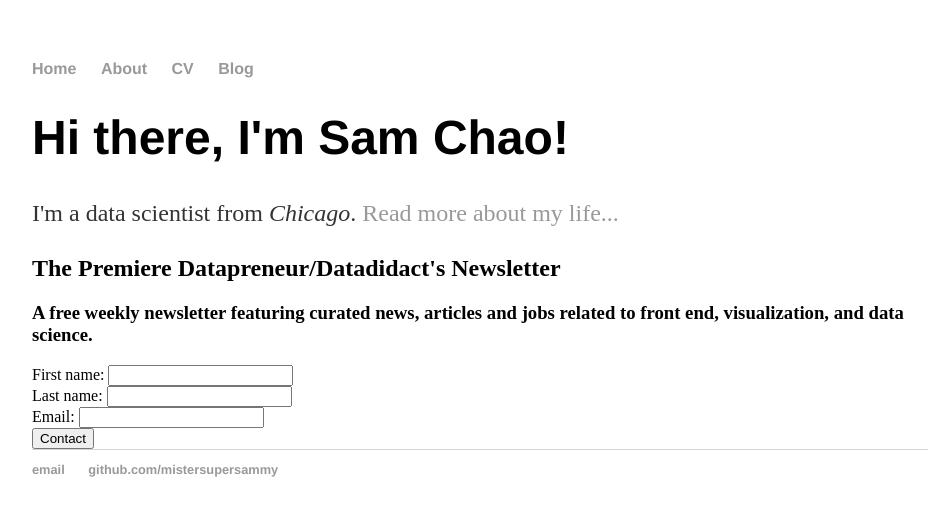
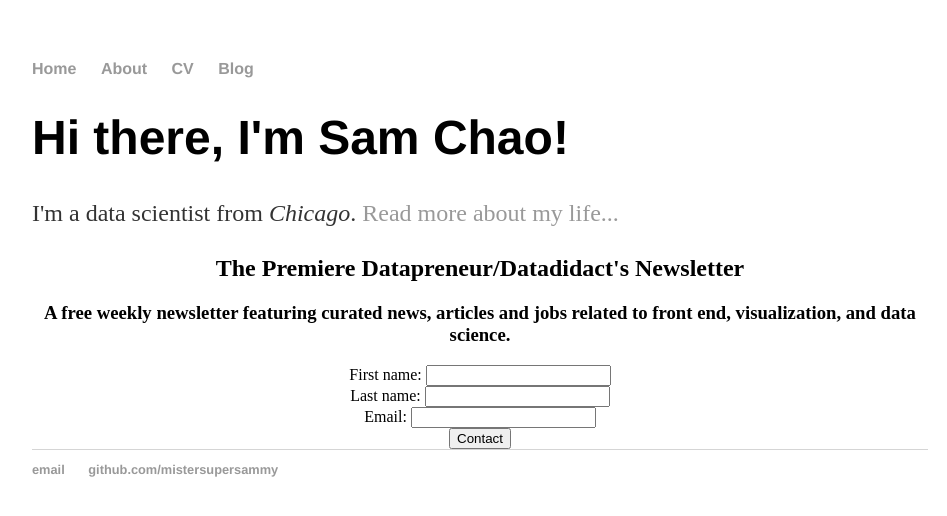
Before and after one commit to mistersupersammy/mistersupersammy.github.io, a Jekyll site: the page built from index.html, in a window 1280 px wide. Shown: the top 516 px of the page, without its empty margins (160-1107 px from the left). Built offline with Jekyll 4.4.1, drawn with Linux system fonts in a browser that asks for light colours.

Commit message:
Update main.css

```diff
--- a/css/main.css
+++ b/css/main.css
@@ -42,6 +42,6 @@ ul.posts li {
     list-style: none;
 }
 
-.newsletter {
+#newsletter {
     text-align: center;
 }
```
